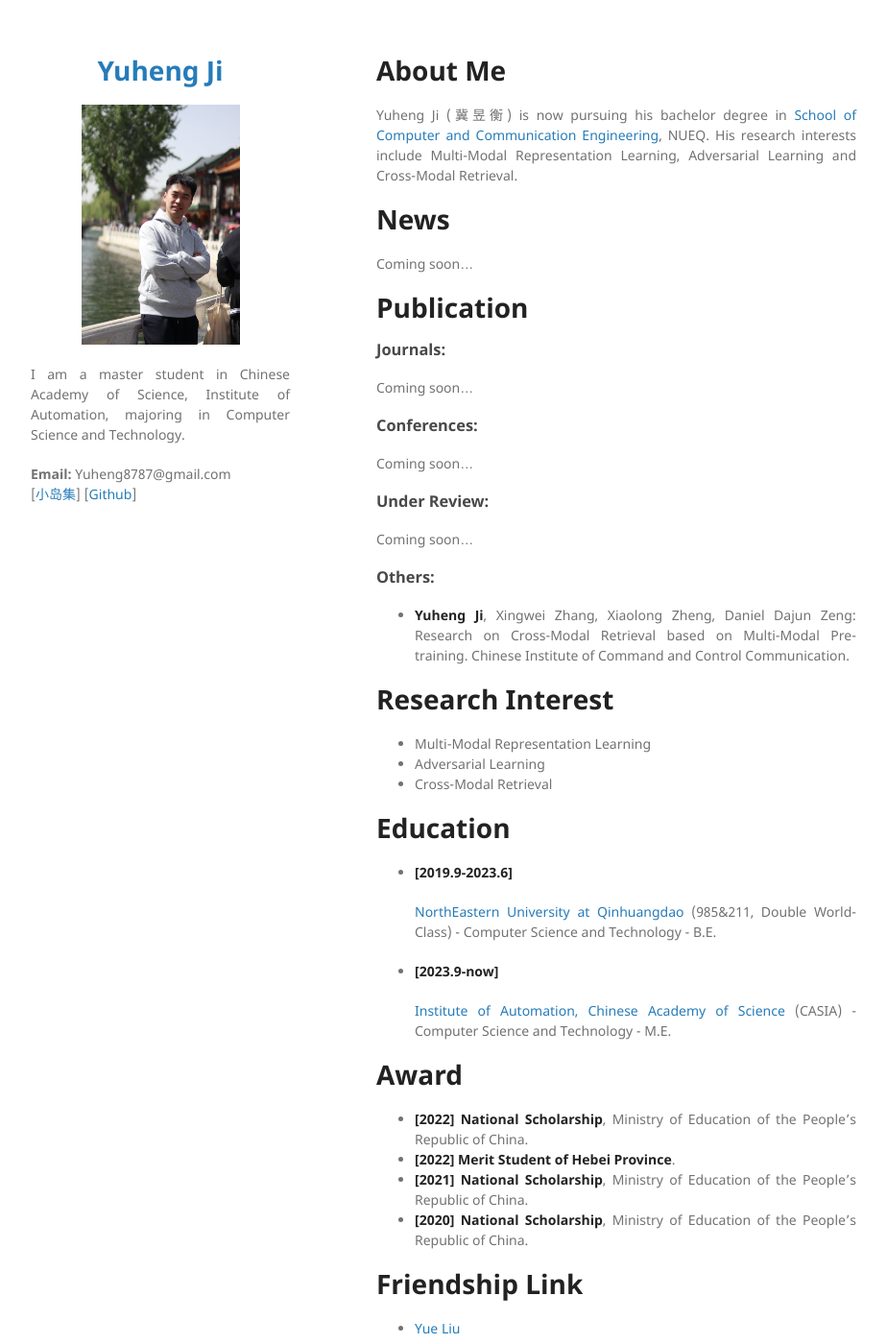
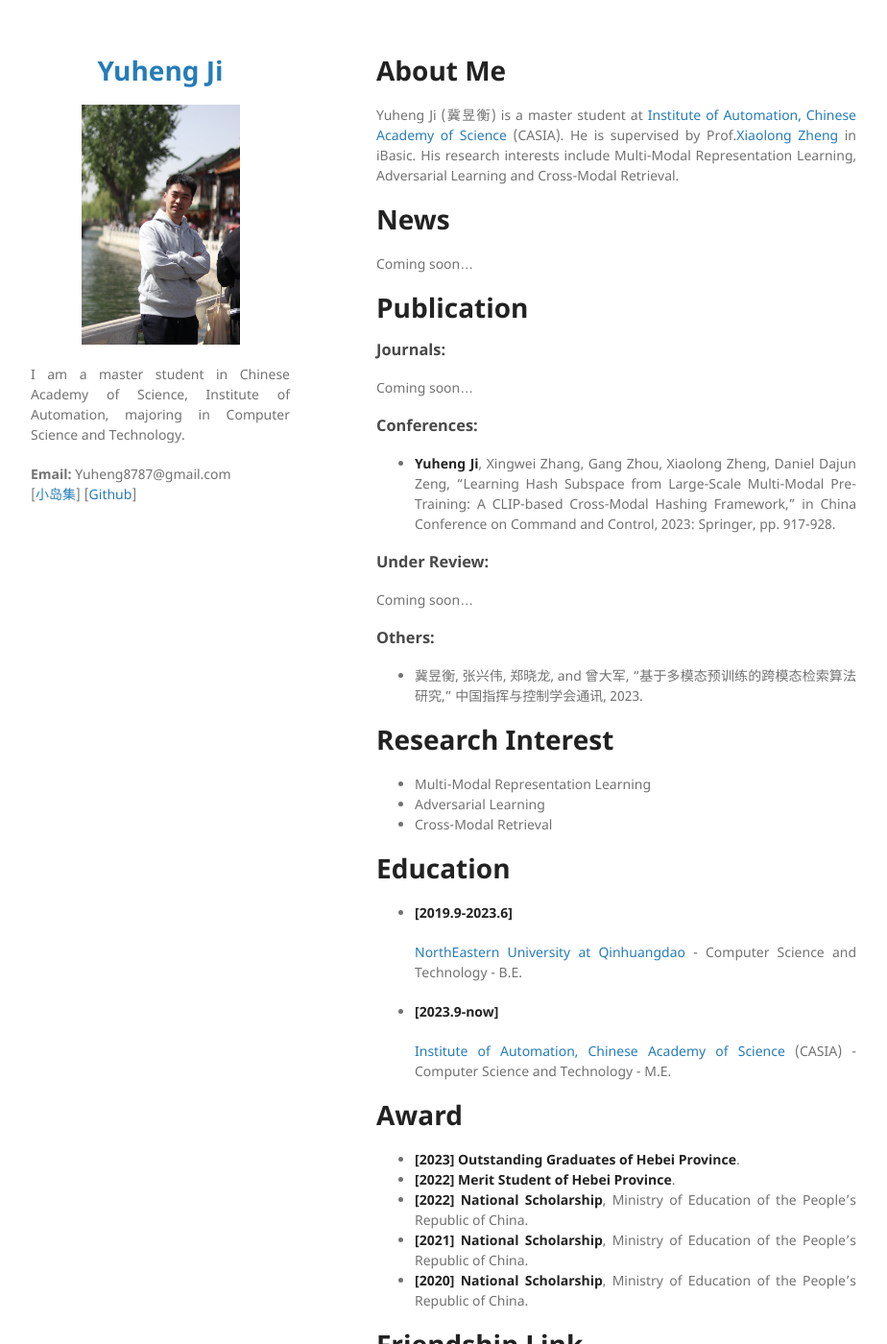
Before and after one commit to Yuheng2000/yuheng2000.github.io, a Jekyll site: the page built from index.md, in a window 1280 px wide and 1400 px high. Shown: the whole window at 96% size, without its empty margins (178-1102 px from the left). Built offline with Jekyll 4.4.1, drawn with Linux system fonts in a browser that asks for light colours; our own code applies the rules of GitHub Pages for plain Markdown files.

Commit message:
Add files via upload

```diff
--- a/index.md
+++ b/index.md
@@ -4,8 +4,7 @@ layout: default
 
 # About Me
 
-Yuheng Ji (冀昱衡) is now pursuing his bachelor degree in <a href="http://jsjytx.neuq.edu.cn/">School of Computer and Communication Engineering</a>, NUEQ.
-His research interests include Multi-Modal Representation Learning, Adversarial Learning and Cross-Modal Retrieval.
+Yuheng Ji (冀昱衡) is a master student at [Institute of Automation, Chinese Academy of Science](http://ia.cas.cn/) (CASIA). He is supervised by Prof.[Xiaolong Zheng](https://people.ucas.edu.cn/~xlzheng) in iBasic. His research interests include Multi-Modal Representation Learning, Adversarial Learning and Cross-Modal Retrieval.
 
 # News
 
@@ -21,7 +20,7 @@ Coming soon...
 
 ### Conferences:
 
-Coming soon...
+- **Yuheng Ji**, Xingwei Zhang, Gang Zhou, Xiaolong Zheng, Daniel Dajun Zeng, "Learning Hash Subspace from Large-Scale Multi-Modal Pre-Training: A CLIP-based Cross-Modal Hashing Framework," in China Conference on Command and Control, 2023: Springer, pp. 917-928.
 
 ### Under Review:
 
@@ -29,7 +28,7 @@ Coming soon...
 
 ### Others:
 
-- **Yuheng Ji**, Xingwei Zhang, Xiaolong Zheng, Daniel Dajun Zeng: Research on Cross-Modal Retrieval based on Multi-Modal Pre-training. Chinese Institute of Command and Control Communication.
+- 冀昱衡, 张兴伟, 郑晓龙, and 曾大军, "基于多模态预训练的跨模态检索算法研究," 中国指挥与控制学会通讯, 2023.
 
 # Research Interest
 
@@ -41,7 +40,7 @@ Coming soon...
 
 - **[2019.9-2023.6]**
 
-   <a href="https://www.neuq.edu.cn/">NorthEastern University at Qinhuangdao</a> (985&211, Double World-Class) - Computer Science and Technology - B.E.
+   <a href="https://www.neuq.edu.cn/">NorthEastern University at Qinhuangdao</a>  - Computer Science and Technology - B.E.
 
 - **[2023.9-now]**
 
@@ -49,8 +48,9 @@ Coming soon...
 
 # Award
 
+- **[2023]** **Outstanding Graduates of Hebei Province**.
+- **[2022]** **Merit Student of Hebei Province**.
 - **[2022]** **National Scholarship**, Ministry of Education of the People’s Republic of China.
-- **[2022]** **Merit Student of Hebei Province**.
 - **[2021]** **National Scholarship**, Ministry of Education of the People’s Republic of China.
 - **[2020]** **National Scholarship**, Ministry of Education of the People’s Republic of China.
 
```
